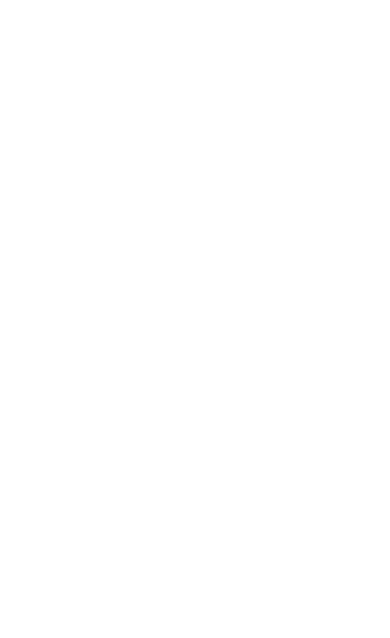
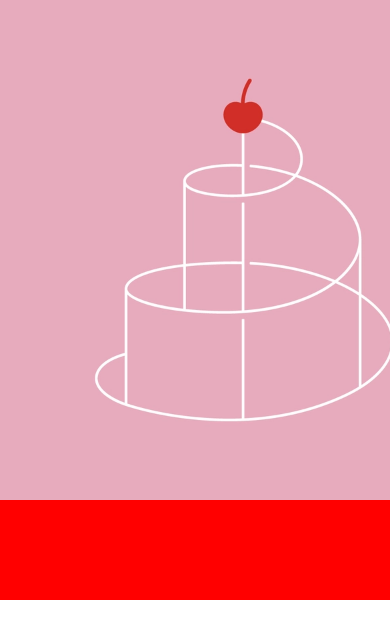
Before and after one commit to adamhinton/S10ReactNativeBasicComponents, a React Native app: screen / in a window 390 px wide. Shown: the top 638 px of the page. Built offline with nearby package versions, Linux system fonts and the light colour scheme.

Commit message:
My first React Native ScrollView

```diff
--- a/App.js
+++ b/App.js
@@ -1,8 +1,32 @@
 import React, {useState} from 'react';
-import {SafeAreaView, Text, TextInput} from 'react-native';
+import {Image, SafeAreaView, ScrollView, Text, TextInput} from 'react-native';
 
 const App = () => {
-  return <SafeAreaView />;
+  return (
+    <SafeAreaView>
+      <ScrollView
+        onScroll={() => {
+          console.log('We are now scrolling');
+        }}
+        contentContainerStyle={{backgroundColor: 'red', height: 600}}
+        showsVerticalScrollIndicator={false}
+        horizontal={true}
+        showsHorizontalScrollIndicator={false}>
+        <Image
+          source={require('./assets/images/cake.png')}
+          style={{height: 500, width: 500}}
+        />
+        <Image
+          source={require('./assets/images/cake.png')}
+          style={{height: 500, width: 500}}
+        />
+        <Image
+          source={require('./assets/images/cake.png')}
+          style={{height: 500, width: 500}}
+        />
+      </ScrollView>
+    </SafeAreaView>
+  );
 };
 
 export default App;
```
